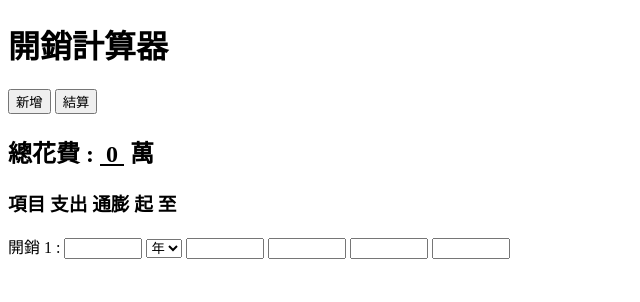
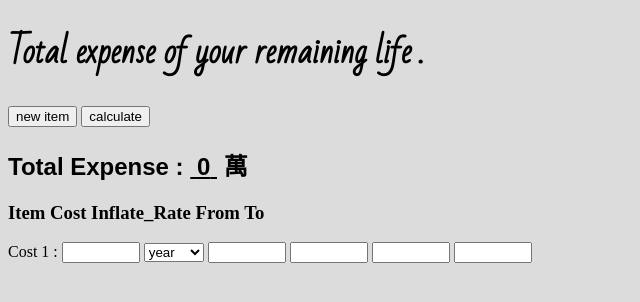
Before and after one commit to airjerry1216/cost_web, a plain HTML site: page index.html in a window 1280 px wide. Shown: the whole page, without its empty margins (0-640 px from the left). Drawn offline with Linux system fonts and the light colour scheme.

Commit message:
with css

```diff
--- a/index.html
+++ b/index.html
@@ -3,24 +3,25 @@
     <head>
         <meta charset="utf-8">
         <link href="styles/style.css" rel="stylesheet" type="text/css">
-        <title>test</title>
+        <link href="https://fonts.googleapis.com/css2?family=Bad+Script&family=Handlee&family=Marck+Script&family=Yellowtail&display=swap" rel="stylesheet">
+        <title>Cost Calculator</title>
     </head>
     <body>
-        <h1>開銷計算器</h1>
-        <button id="newButton">新增</button>
-        <button id="cntButton">結算</button>
-        <h2>總花費 :&nbsp;<u> <span id="total">0</span> </u>&nbsp;萬</h2>
-        <h3>項目 支出 通膨 起 至</h3>
+        <h1>Total expense of your remaining life .</h1>
+        <button id="newButton">new item</button>
+        <button id="cntButton">calculate</button>
+        <h2>Total Expense :&nbsp;<u> <span id="total">0</span> </u>&nbsp;萬</h2>
+        <h3>Item Cost Inflate_Rate From To</h3>
         <!--img src="images/cat_1.jpg"-->
         <!--button>Change user</button-->
 
         <form>
-            <p id='para' style="display:inline">開銷 1 : </p>
+            <p id='para' style="display:inline">Cost 1 : </p>
             <span id="item">
                 <input type="text" name="項目">
                 <select name="選項" id="option">
-                    <option value="year">年</option>
-                    <option value="month">月</option>
+                    <option value="year">year</option>
+                    <option value="month">month</option>
                 </select>
                 <input type="text" name="支出" id="cost">
                 <input type="text" name="通膨" id="rate">
--- a/scripts/main.js
+++ b/scripts/main.js
@@ -38,9 +38,9 @@ function insert_item(){
     var cnt=document.createElement('p');
     cnt.style="display:inline";
     if(n<10)
-        cnt.appendChild(document.createTextNode('開銷 '+n+' : '));
+        cnt.appendChild(document.createTextNode('Cost '+n+' : '));
     else
-        cnt.appendChild(document.createTextNode('開銷'+n+' : '));
+        cnt.appendChild(document.createTextNode('Cost'+n+' : '));
     document.body.appendChild(cnt);
 
     var this_item = document.getElementById('item');
--- a/styles/style.css
+++ b/styles/style.css
@@ -1,3 +1,19 @@
 input[type="text"] {
     width:70px;
 }
+
+body{
+    background-color : gainsboro;
+}
+h1{
+    //font-family: 'Handlee', cursive;
+    //font-family: 'Marck Script', cursive;
+    //font-family: 'Yellowtail', cursive;
+    font-family: 'Bad Script', cursive;
+}
+h2{
+    //font-family: 'Handlee', cursive;
+    //font-family: 'Marck Script', cursive;
+    //font-family: 'Yellowtail', cursive;
+    font-family:Arial,cursive;
+}
```
